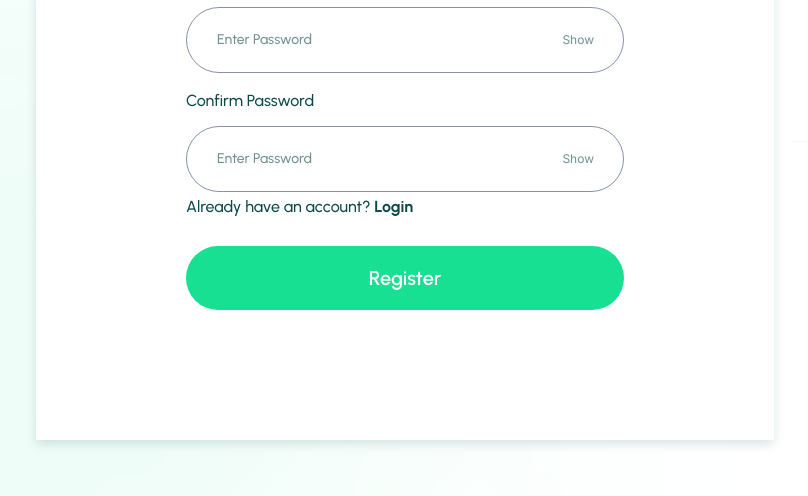
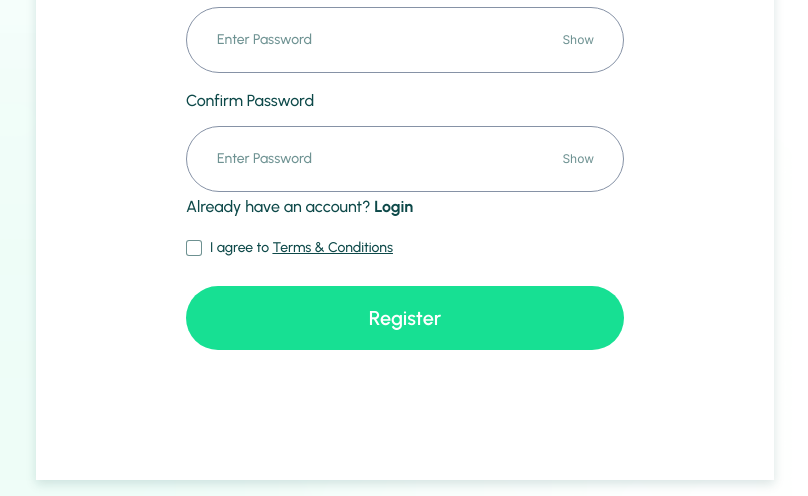
Before and after one commit to Abubakarwaheed12/Prop-Start, a Django app: page /accounts/signup/ in a window 1280 px wide. Shown: the part 889-1385 px from the top of the page, without its empty margins (235-1043 px from the left). Run offline with Django 4.2, Linux system fonts and the light colour scheme.

Commit message:
Pre Launch

```diff
--- a/app/views.py
+++ b/app/views.py
@@ -34,6 +34,8 @@ def quiz_1(request):
 
 
 def on_boarding_text(request):
+    if request.method == "POST":
+        return redirect("on_boarding5_date")
     return render(request, "bookcall/on_boarding_text.html")
 
 
--- a/templates/accounts/signup_page.html
+++ b/templates/accounts/signup_page.html
@@ -74,6 +74,14 @@
                     </div>
                     <p class="an_account" style="margin-top: 5px; text-align: start;">Already have an account? <span><a
                         href="{% url 'login' %}">Login</a></span></p>
+                        <div class="form-check mt-3 checkbox_input_group">
+                            <input type="checkbox" class="form-check-input" id="exampleCheck1"  name="agree_to_terms"  required>
+                            <label class="form-check-label" for="exampleCheck1" name="gree_to_terms">
+                                I agree to <a href="{% url 'term_conditions' %}" style="color: #0D4949;">
+                                    Terms & Conditions
+                                </a>
+                            </label>
+                        </div>
             <a href="">
                 <button type="submit" class="login_button">Register</button>
             </a>
--- a/templates/base/navbar.html
+++ b/templates/base/navbar.html
@@ -111,13 +111,13 @@
                     </div>
                   </button>
                   <ul class="dropdown-menu dropdown_menu_item">
-                    <li>
+                    {% comment %} <li>
                       <a
                         class="dropdown-item item_1"
                         href="{% url 'dashboard' %}"
                         >Dashboard</a
                       >
-                    </li>
+                    </li> {% endcomment %}
                     <li>
                       <a
                         class="dropdown-item item_1"
--- a/templates/course/courses.html
+++ b/templates/course/courses.html
@@ -102,7 +102,7 @@
                                 </div>
 
                                 <div class="sign_button">
-                                    <a href="{% if request.user.is_authenticated %}{% url 'courses_form'  %}{% else %}{% url 'login' %}{% endif %}">
+                                    <a href="{% if request.user.is_authenticated %}#{% else %}{% url 'login' %}{% endif %}">
                                         <button type="button" class="about_signup_button">Purchase Course</button>
                                     </a>
                                 </div>
```
Also changed, not shown: templates/bookcall/on_boarding5_date.html (+7 -7 lines), templates/bookcall/on_boarding_text.html (+5 -4 lines).
